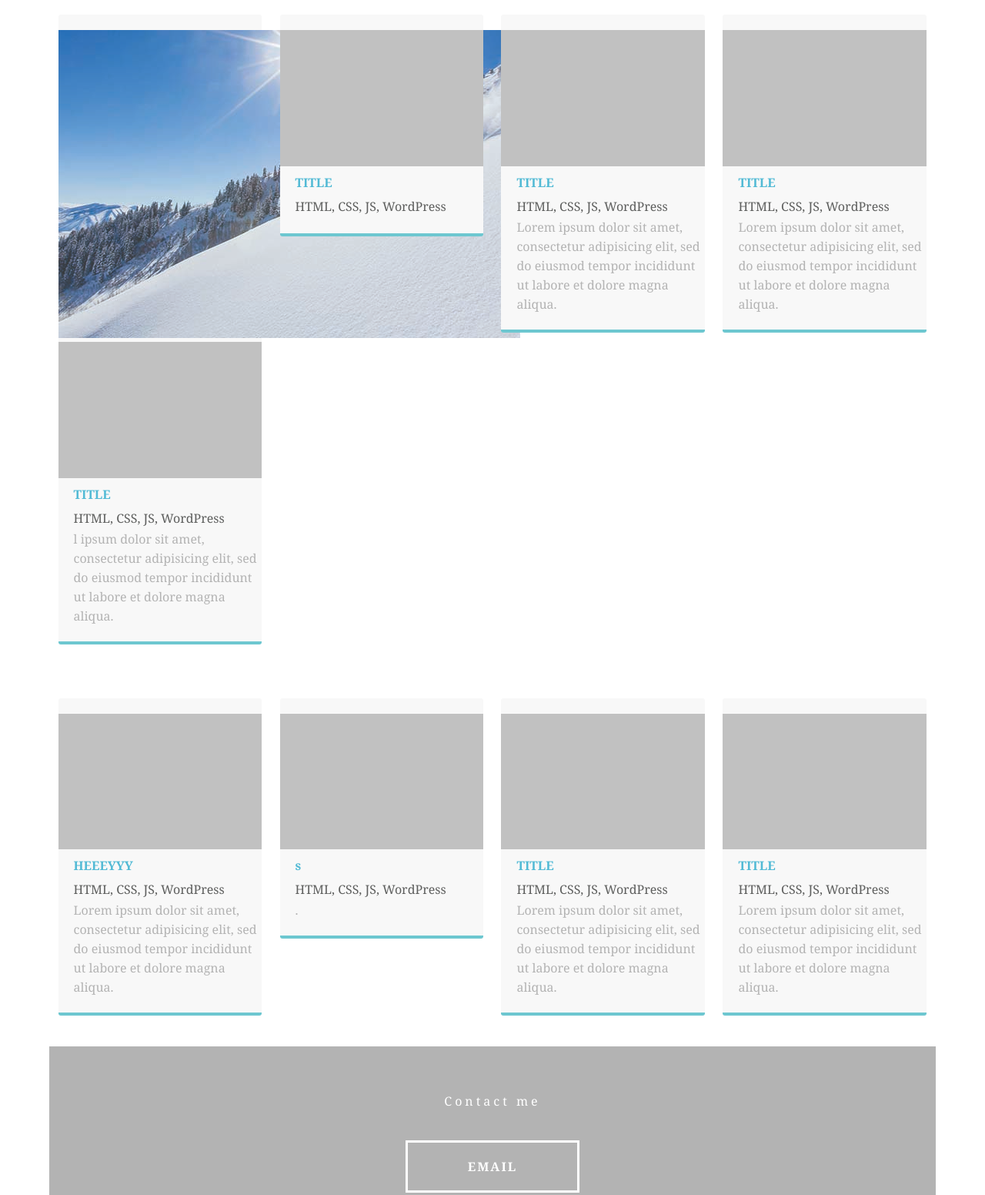
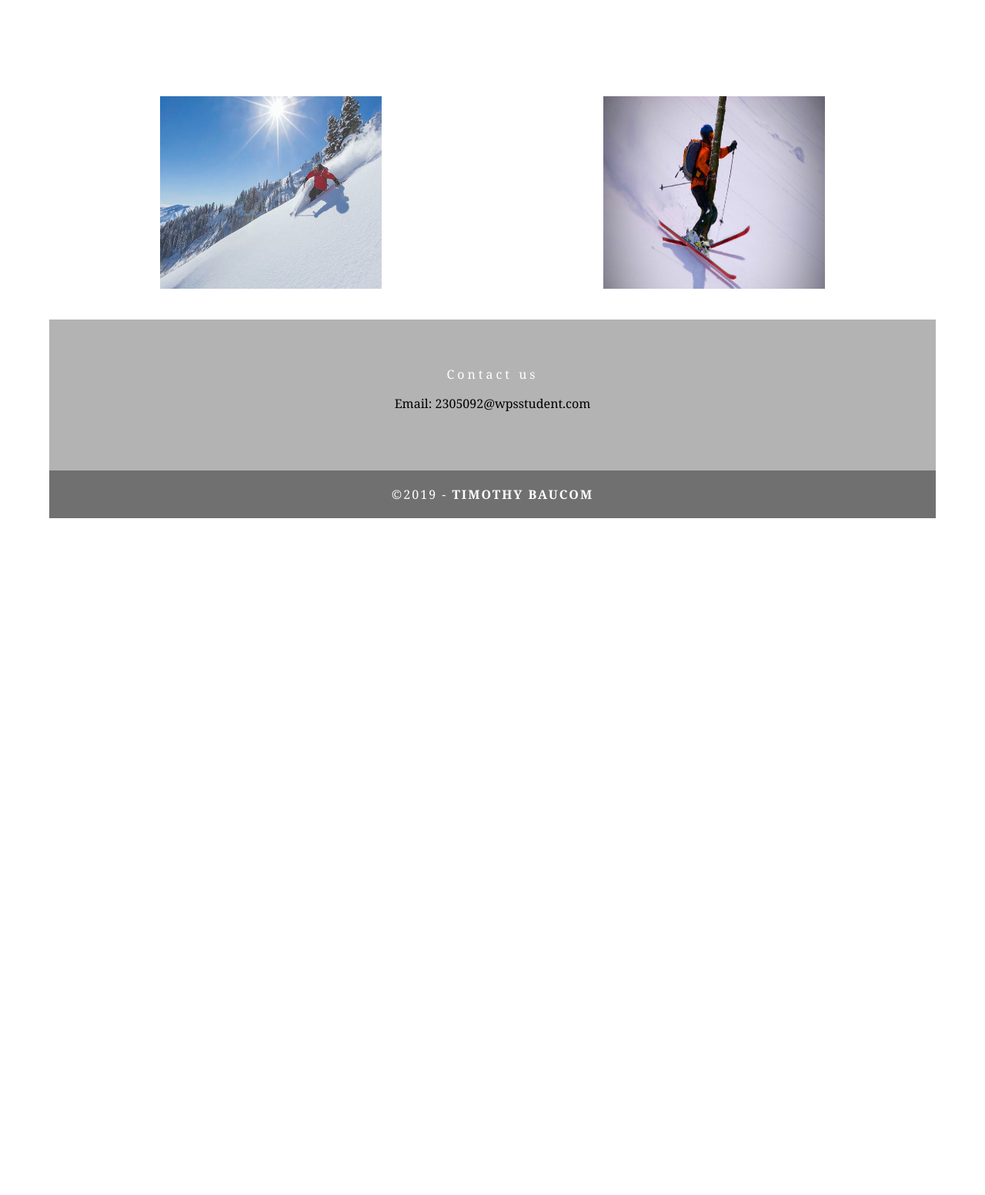
Before and after one commit to TimothyBaucom/Timo, a plain HTML site: page skiing website.html in a window 1280 px wide. Shown: the part 1080-2632 px from the top of the page at 77% size. After the commit the page ends 1753 px from the top, so only its background shows below. Drawn offline with Linux system fonts and the light colour scheme.

Commit message:
update navigation bar

```diff
--- a/skiing website.html
+++ b/skiing website.html
@@ -14,74 +14,33 @@
 <div class="container">
   <!-- Header -->
   <header class="header">
-    <h4 class="logo">GRID</h4>
-  </header><h10>
-	sup</h10>
-  <!-- Hero Section -->
-  <img src="images/ski.jpg" width="300" height="300" alt=""/>
+    <h4 class="logo">SKIING</h4>
+	  <div align="center"><button><a href="index.html">Home</a></button> <button><a href="Timothy baucom.html">Skiing</a></button> <button><a href="skiing website.html">Contact Us</a></button></div>
+  </header>
+<!-- Hero Section -->
+  <div align="center"><img src="images/ski.jpg" width="30%" height="100%" alt=""/></div>
 
-  <section class="intro">
-    <div class="column">
-      <h3> </h3>
-    <img src="images/skiing image.jpg" width="700" height="500" alt=""/> </div>
-    Timo mode
-    <div class="column hero_header">
+
+
+  <h2 style="text-align: center">Timo Mode</h2>
+	<div align="center"><img src="images/skiing image.jpg" width="700" height="500" alt=""/></div>
+  <div class="column hero_header">
       <p> </p>Skiing
       <h2>20</h2>
-    SKIING </div>
-  </section>
-  <div class="gallery">Content for New div Tag Goes Here</div>
-  <div class="gallery">
-    <div class="thumbnail"> <a href="#"><img src="images/power bird skii.jpeg" alt=""/><img src="images/bkg_06.jpg" alt="" width="200" class="cards"/></a>
-      <h4>TITLE</h4>
-      <p class="tag">HTML, CSS, JS, WordPress</p>
-      <p class="text_column">l ipsum dolor sit amet, consectetur adipisicing elit, sed do eiusmod tempor incididunt ut labore et dolore magna aliqua.</p>
-    </div>
-    <div class="thumbnail"> <a href="#"><img src="images/bkg_06.jpg" alt="" width="2000" class="cards"/></a>
-      <h4>TITLE</h4>
-      <p class="tag">HTML, CSS, JS, WordPress</p>
-      <p class="text_column"</p>
-    </div>
-    <div class="thumbnail"> <a href="#"><img src="images/bkg_06.jpg" alt="" width="2000" class="cards"/></a>
-      <h4>TITLE</h4>
-      <p class="tag">HTML, CSS, JS, WordPress</p>
-      <p class="text_column">Lorem ipsum dolor sit amet, consectetur adipisicing elit, sed do eiusmod tempor incididunt ut labore et dolore magna aliqua.</p>
-    </div>
-    <div class="thumbnail"> <a href="#"><img src="images/bkg_06.jpg" alt="" width="2000" class="cards"/></a>
-      <h4>TITLE</h4>
-      <p class="tag">HTML, CSS, JS, WordPress</p>
-      <p class="text_column">Lorem ipsum dolor sit amet, consectetur adipisicing elit, sed do eiusmod tempor incididunt ut labore et dolore magna aliqua.</p>
-    </div>
-  </div>
-  <div class="gallery">
-    <div class="thumbnail"> <a href="#"><img src="images/bkg_06.jpg" alt="" width="2000" class="cards"/></a>
-      <h4>HEEEYYY</h4>
-      <p class="tag">HTML, CSS, JS, WordPress</p>
-      <p class="text_column">Lorem ipsum dolor sit amet, consectetur adipisicing elit, sed do eiusmod tempor incididunt ut labore et dolore magna aliqua.</p>
-    </div>
-    <div class="thumbnail"> <a href="#"><img src="images/bkg_06.jpg" alt="" width="2000" class="cards"/></a>
-      <h4>s</h4>
-      <p class="tag">HTML, CSS, JS, WordPress</p>
-      <p class="text_column">.</p>
-    </div>
-    <div class="thumbnail"> <a href="#"><img src="images/bkg_06.jpg" alt="" width="2000" class="cards"/></a>
-      <h4>TITLE</h4>
-      <p class="tag">HTML, CSS, JS, WordPress</p>
-      <p class="text_column">Lorem ipsum dolor sit amet, consectetur adipisicing elit, sed do eiusmod tempor incididunt ut labore et dolore magna aliqua.</p>
-    </div>
-    <div class="thumbnail"> <a href="#"><img src="images/bkg_06.jpg" alt="" width="2000" class="cards"/></a>
-      <h4>TITLE</h4>
-      <p class="tag">HTML, CSS, JS, WordPress</p>
-      <p class="text_column">Lorem ipsum dolor sit amet, consectetur adipisicing elit, sed do eiusmod tempor incididunt ut labore et dolore magna aliqua.</p>
-    </div>
-  </div>
+  SKIING </div>
+
+  <div class="gallery">&nbsp;</div>
+
+    <div class="column" align="center"> <a href="#"><img src="images/power bird skii.jpeg" alt="" width="50%" height="250"/></a>    </div>
+<div class="column" align="center"> <a href="#"><img src="images/fail.jpg" alt="" width="50%" height="250"/></a>    </div>
+  <div class="gallery"> </div>
   <!-- Footer Section -->
   <footer id="contact">
-    <p class="hero_header">Contact me</p>
-    <div class="button">EMAIL</div>
+    <p class="hero_header">Contact us</p>
+  <p style="text-align: center">Email: 2305092@wpsstudent.com</p>
   </footer>
   <!-- Copyrights Section -->
-  <div class="copyright">&copy;2015 - <strong>GRID</strong></div>
+  <div class="copyright">&copy;2019 - <strong>Timothy Baucom</strong></div>
 </div>
 <!-- Main Container Ends -->
 </body>
```
Also changed, not shown: Timothy baucom.html (+1 -1 lines), index.html (+1 -1 lines), images/fail.jpg (added).
